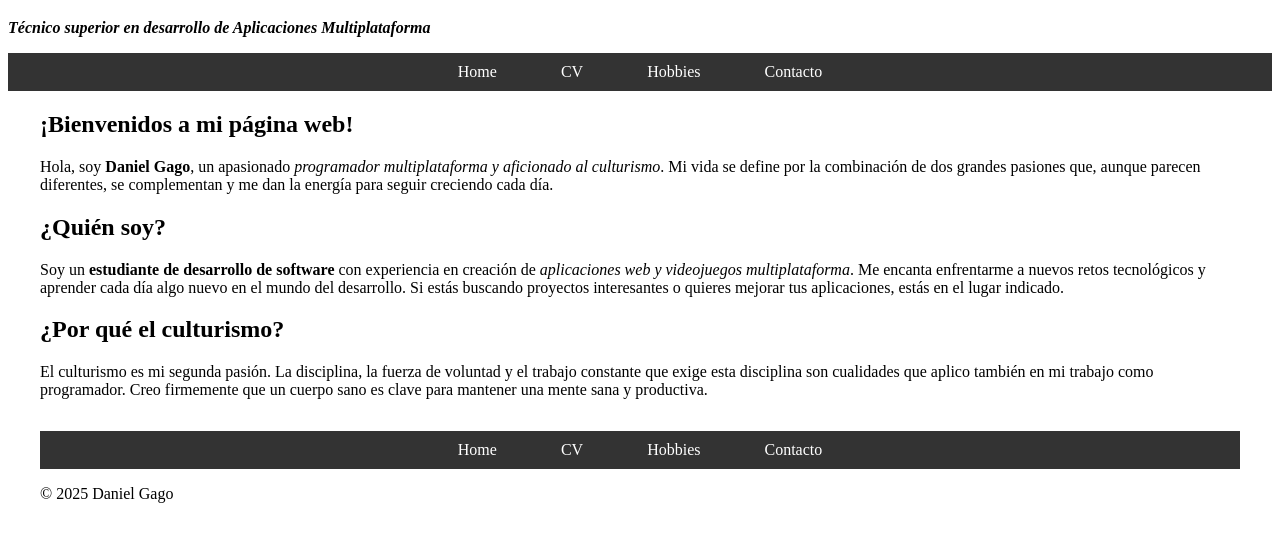
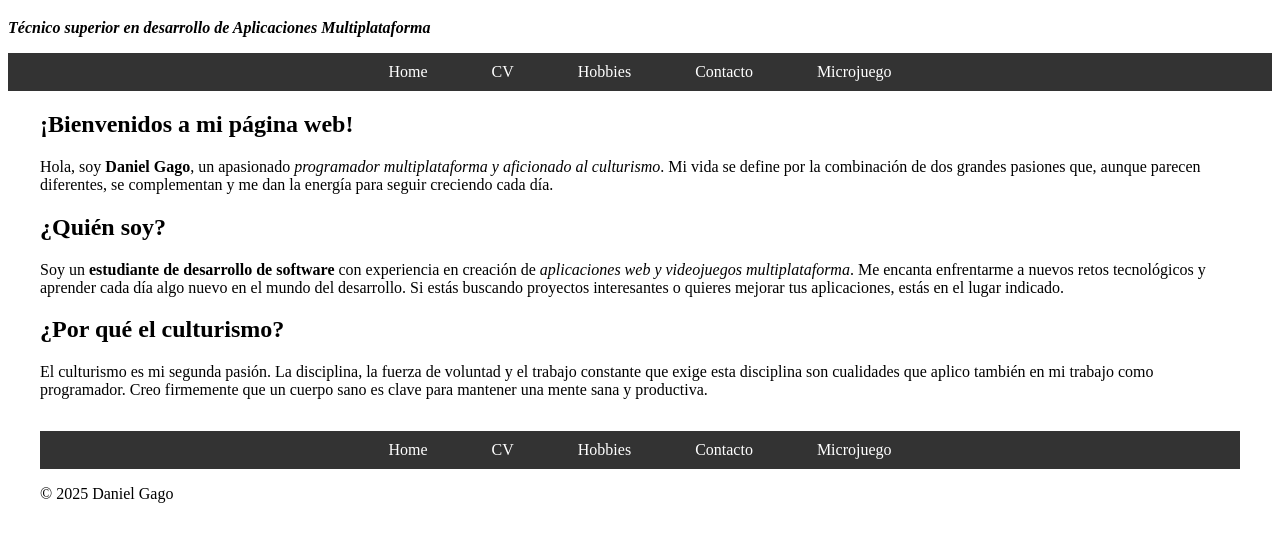
Before and after one commit to UshiroFps/ushirofps_page, a plain HTML site: page index.html in a window 1280 px wide. Shown: the part 61-602 px from the top of the page. Drawn offline with Linux system fonts and the light colour scheme.

Commit message:
Update index.html

```diff
--- a/index.html
+++ b/index.html
@@ -14,6 +14,7 @@
 					<li><a href="cv.html">CV</a></li>
 					<li><a href="hobbies.html">Hobbies</a></li>
 					<li><a href="contacto.html">Contacto</a></li>
+					<li><a href="microjuego.html">Microjuego</a></li>
 				</ul>
 			</nav>
 		</header>
@@ -38,6 +39,7 @@
 					<li><a href="cv.html">CV</a></li>
 					<li><a href="hobbies.html">Hobbies</a></li>
 					<li><a href="contacto.html">Contacto</a></li>
+					<li><a href="microjuego.html">Microjuego</a></li>
 				</ul>
 			</nav>
 			<p>&copy; 2025 Daniel Gago</p>
```
